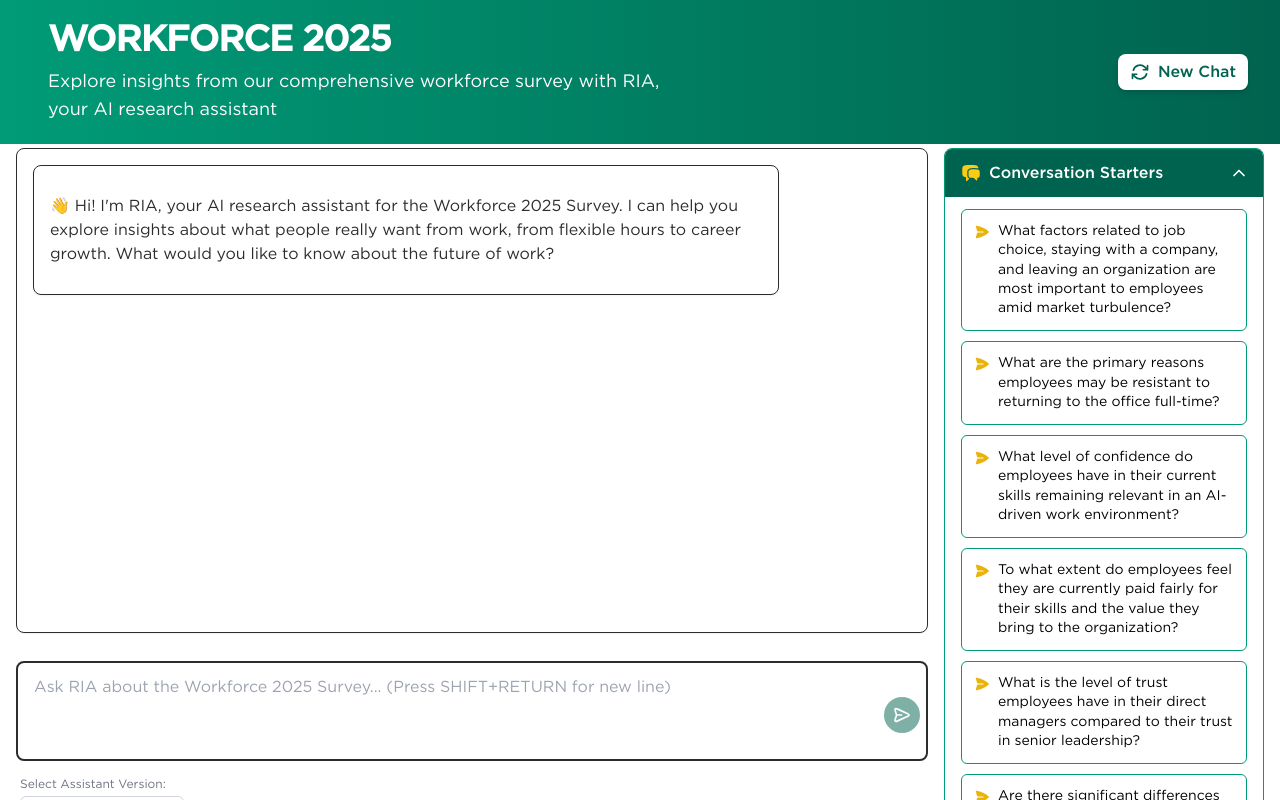
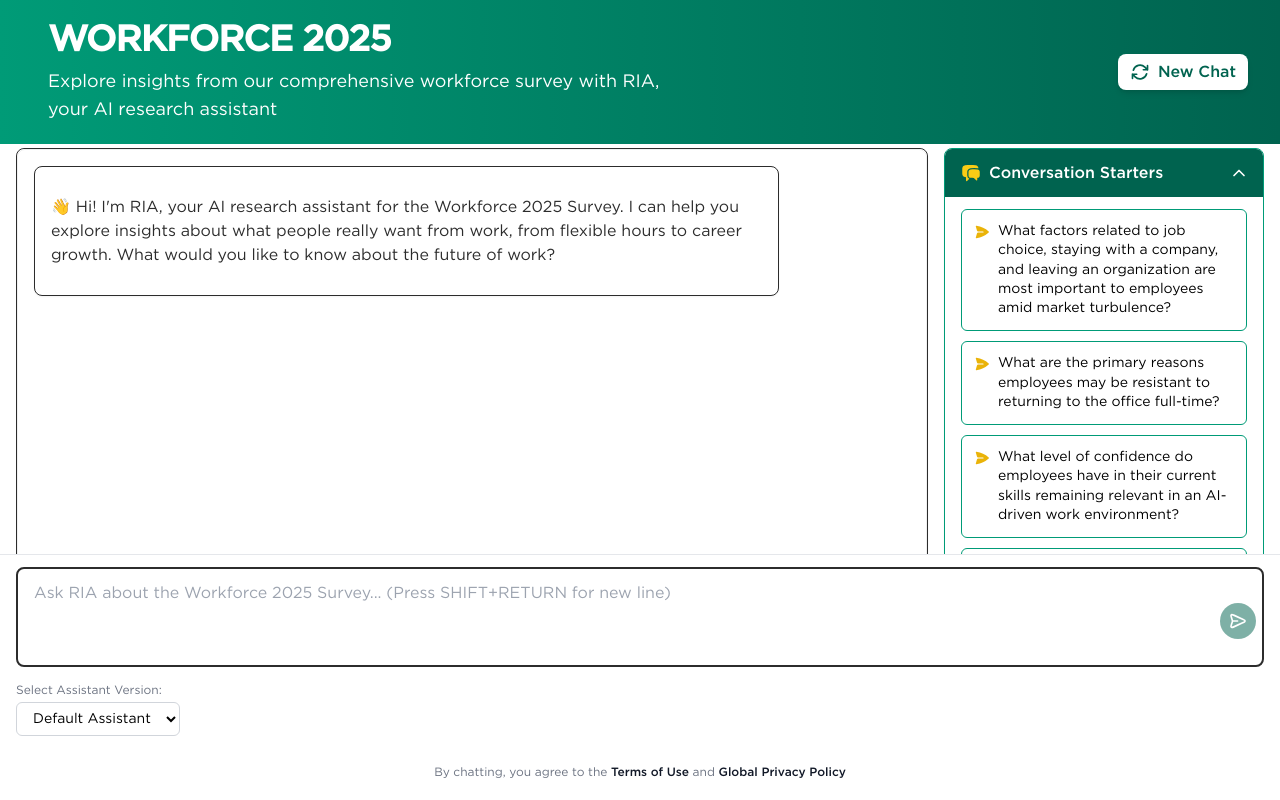
Before and after one commit to jasonlryan/ria_test, a Next.js app: page /embed/1 in a window 1280 px wide. Shown: the top 800 px of the page. Built offline with nearby package versions, Linux system fonts and the light colour scheme.

Commit message:
Fix scrollable panel and restore legal notice

```diff
--- a/app/embed/[assistantId]/page.tsx
+++ b/app/embed/[assistantId]/page.tsx
@@ -358,15 +358,8 @@ function Embed({ params: { assistantId } }) {
       <div className="w-full max-w-7xl mx-auto px-4 pt-1 flex-1 flex flex-col">
         <div className="flex flex-col lg:flex-row gap-4 flex-1 overflow-hidden">
           {/* Chat and Input Section */}
-          <div
-            className="flex-1 flex flex-col"
-            style={{
-              height: "calc(100vh - 90px)",
-              minHeight: "400px",
-              maxHeight: "100%",
-            }}
-          >
-            {/* Chat Container */}
+          <div className="flex-1 flex flex-col relative pb-[220px]">
+            {/* Chat Container - with proper height constraints */}
             <div className="chat-container flex-1 overflow-hidden flex flex-col">
               <div
                 className="chat-messages flex-1"
@@ -374,9 +367,10 @@ function Embed({ params: { assistantId } }) {
                 style={{
                   scrollBehavior: "smooth",
                   overflowY: "auto",
-                  paddingBottom: "0.5rem",
-                  minHeight: "100px",
-                  maxHeight: "calc(100vh - 260px)",
+                  paddingBottom: "1rem",
+                  minHeight: "50px",
+                  border: "1px solid #f0f0f0", // Makes the border visible for debugging
+                  borderRadius: "8px",
                 }}
               >
                 {messages.map((msg, index) => {
@@ -475,8 +469,10 @@ function Embed({ params: { assistantId } }) {
               </div>
             </div>
 
-            {/* Input Container */}
-            <div className="w-full sticky bottom-0 z-10 bg-white py-3 flex-shrink-0">
+            {/* Fixed input container with legal text below */}
+            <div className="fixed bottom-0 left-0 right-0 bg-white border-t border-gray-200 px-4 py-3 z-10">
+              <div className="max-w-7xl mx-auto w-full">
+                {/* Input component */}
                 <PromptInput
                   prompt={prompt}
                   setPrompt={setPrompt}
@@ -485,22 +481,13 @@ function Embed({ params: { assistantId } }) {
                   loading={loading}
                 />
 
-              {/* Assistant Selector - placed underneath input box */}
-              <div className="flex justify-start mt-2 ml-1">
+                {/* Assistant selector */}
+                <div className="flex items-center mt-2 mb-2">
                   <AssistantSelector currentAssistantId={assistantId} />
                 </div>
-            </div>
-          </div>
 
-          {/* Collapsible Content Section */}
-          <CollapsibleContent
-            handleStarterQuestion={handleStarterQuestion}
-            loading={loading}
-          />
-        </div>
-
-        {/* Legal Text */}
-        <div className="text-center text-xs text-gray-500 mt-4 mb-8 pb-6">
+                {/* Legal Text - now inside the fixed container */}
+                <div className="text-center text-xs text-gray-500 mt-3 mb-2">
                   By chatting, you agree to the{" "}
                   <a
                     href="https://www.kornferry.com/terms"
@@ -522,6 +509,16 @@ function Embed({ params: { assistantId } }) {
                 </div>
               </div>
             </div>
+          </div>
+
+          {/* Collapsible Content Section */}
+          <CollapsibleContent
+            handleStarterQuestion={handleStarterQuestion}
+            loading={loading}
+          />
+        </div>
+      </div>
+    </div>
   );
 }
 
```
Lines whose indentation alone changed are shown as unchanged.
